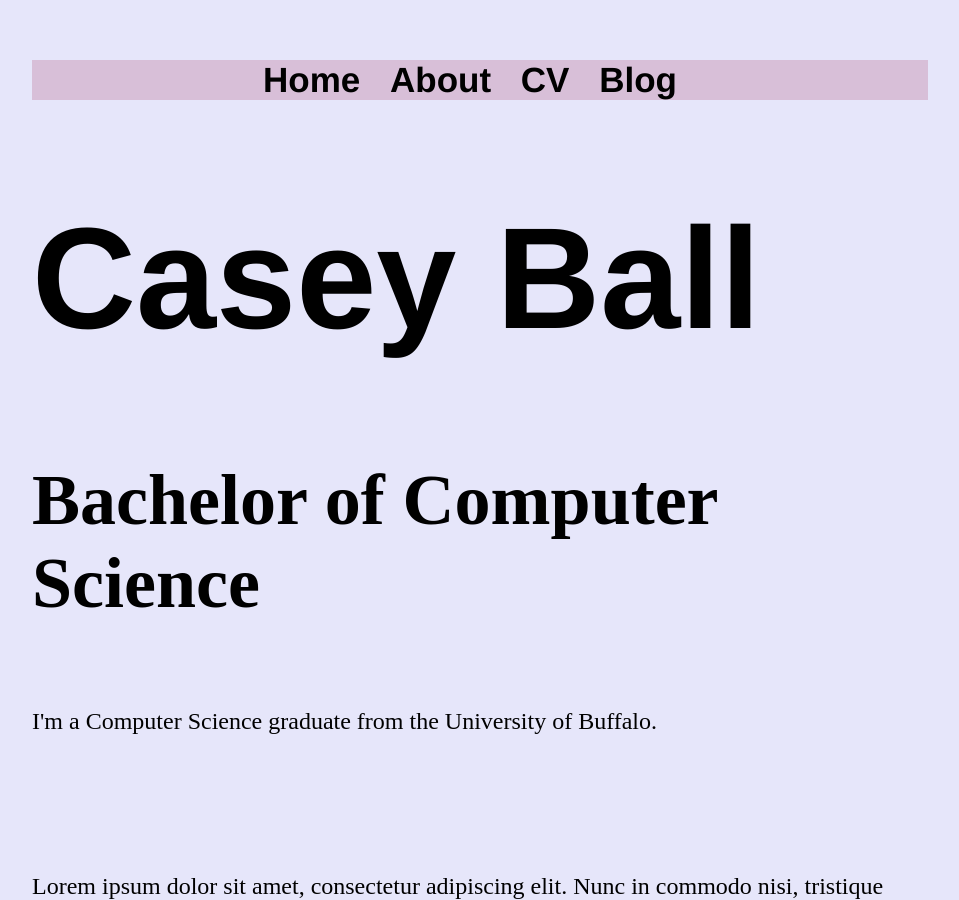
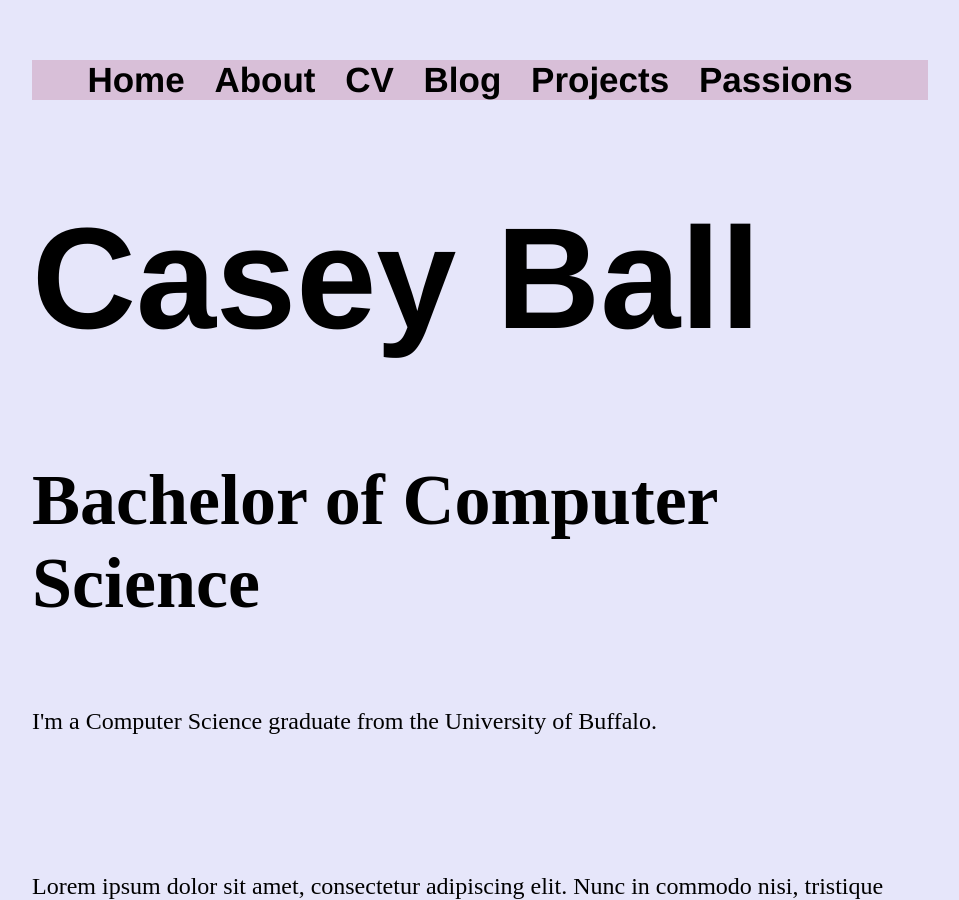
Before and after one commit to cmball2/github.io, a Jekyll site: the page built from index.html, in a window 1280 px wide and 900 px high. Shown: the whole window, without its empty margins (160-1119 px from the left). Built offline with Jekyll 4.4.1, drawn with Linux system fonts in a browser that asks for light colours.

Commit message:
Update default.html

```diff
--- a/_layouts/default.html
+++ b/_layouts/default.html
@@ -12,6 +12,8 @@
 		        	<li><a href="/about">About</a></li>
 	        		<li><a href="/cv">CV</a></li>
 	        		<li><a href="/blog">Blog</a></li>
+				<li><a href="/projects">Projects</a></li>
+				<li><a href="/passions">Passions</a></li>
 	    		</ul>
 			</nav>
 			<div class="container">
```
Also changed, not shown: other parts of _layouts/default.html (+1 -0 lines).
